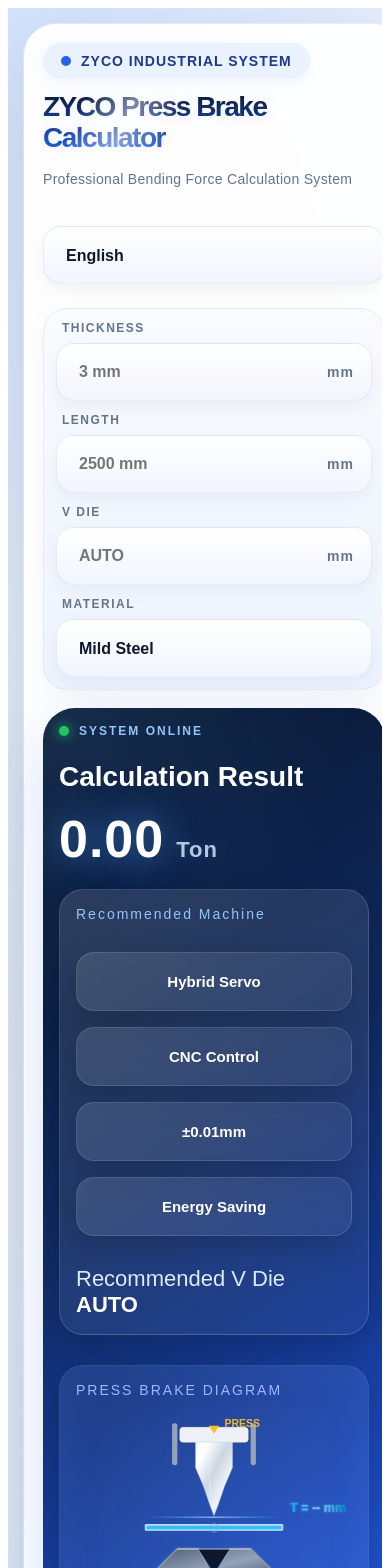
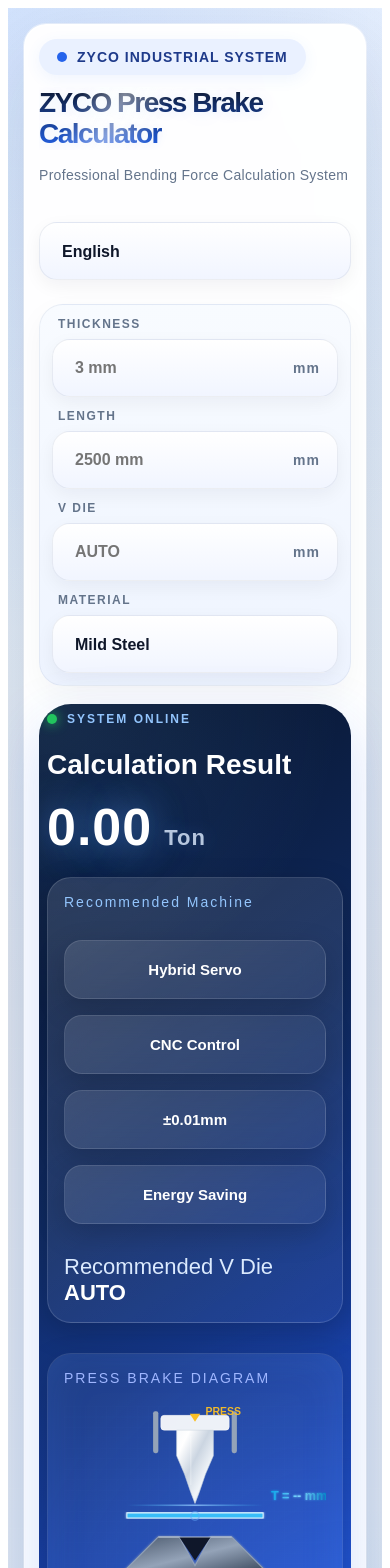
Before and after one commit to zycomachine-prog/zyco-calculator, a React (Vite) app: page / in a window 390 px wide. Shown: the top 1568 px of the page. Built offline with nearby package versions, Linux system fonts and the light colour scheme.

Commit message:
fix mobile center layout

```diff
--- a/src/App.jsx
+++ b/src/App.jsx
@@ -677,14 +677,21 @@ linear-gradient(
 />
       <div
   id='pdf-report'
-  style={{
-    width: '100%',
-
-maxWidth: '1100px',
-          margin: '0 auto',
-          background: 'rgba(255,255,255,0.96)',
-          borderRadius: '32px',
-          padding: '18px',
+style={{
+  width: '100%',
+  maxWidth: '1100px',
+  margin: '0 auto',
+  boxSizing: 'border-box',
+
+  background: 'rgba(255,255,255,0.96)',
+
+  borderRadius: isMobile
+    ? '22px'
+    : '32px',
+
+  padding: isMobile
+    ? '14px'
+    : '18px',
           backdropFilter: 'blur(10px)',
           boxShadow:
 `
@@ -1112,6 +1119,8 @@ backdropFilter: 'blur(12px)',
           style={{
             position: 'relative',
 overflow: 'hidden',
+width: '100%',
+    boxSizing: 'border-box',
             marginTop: '18px',
             background:
 `
@@ -1135,7 +1144,7 @@ linear-gradient(
 )
 `,
             borderRadius: '32px',
-            padding: '16px',
+            padding: isMobile ? '8px' : '16px',
             color: '#fff',
             boxShadow:
 '0 20px 60px rgba(37,99,235,0.18)',
```
